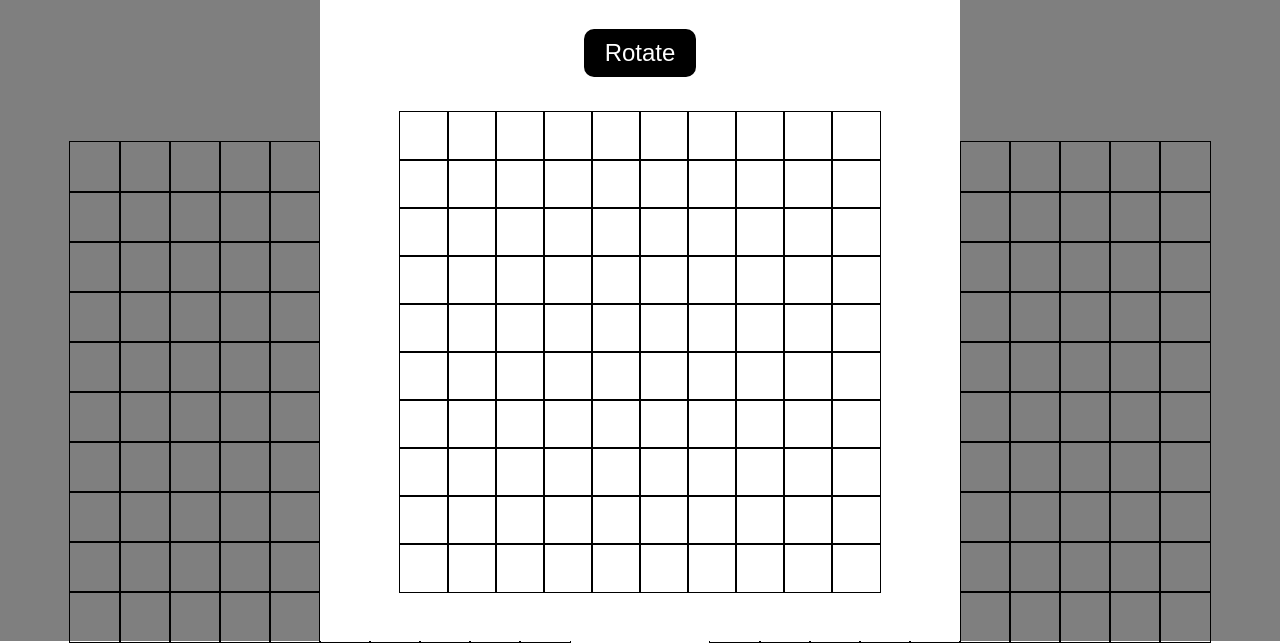
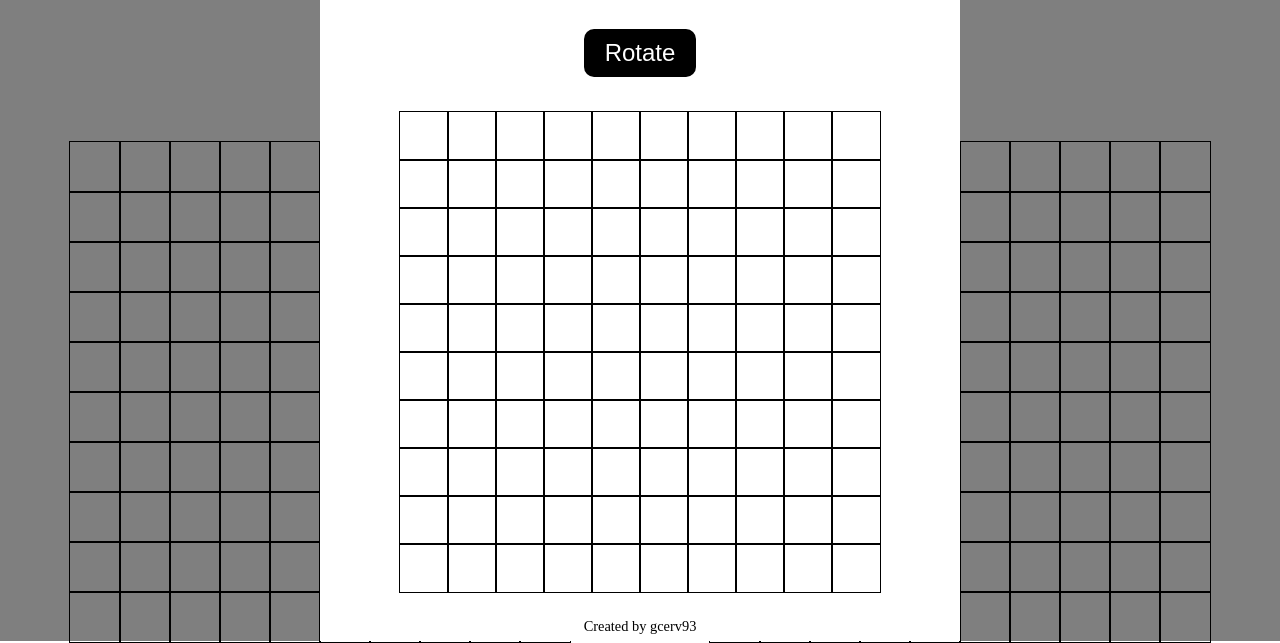
Before and after one commit to gcerv93/Battleship, a website built with webpack: page src/index.html in a window 1280 px wide. Shown: the part 159-802 px from the top of the page. Built offline with nearby package versions, Linux system fonts and the light colour scheme.

Commit message:
Add footer to display

```diff
--- a/src/index.html
+++ b/src/index.html
@@ -24,5 +24,8 @@
     <div class="left"></div>
     <div class="right"></div>
   </div>
+  <footer>
+    <p>Created by <a href="https://github.com/gcerv93" target="_blank">gcerv93</a></p>
+  </footer>
 </body>
 </html>
--- a/src/styles.css
+++ b/src/styles.css
@@ -222,3 +222,23 @@ header {
 .playAgain:hover {
   border: 1px solid black;
 }
+
+footer {
+  height: 30px;
+  display: flex;
+  font-size: 0.9rem;
+  align-items: center;
+  justify-content: center;
+  position: fixed;
+  bottom: 0;
+  width: 100%;
+}
+
+footer a {
+  text-decoration: none;
+  color: black;
+}
+
+footer a:hover {
+  text-decoration: underline;
+}
```
Also changed, not shown: dist/index.html, dist/main.css, dist/main.js.
